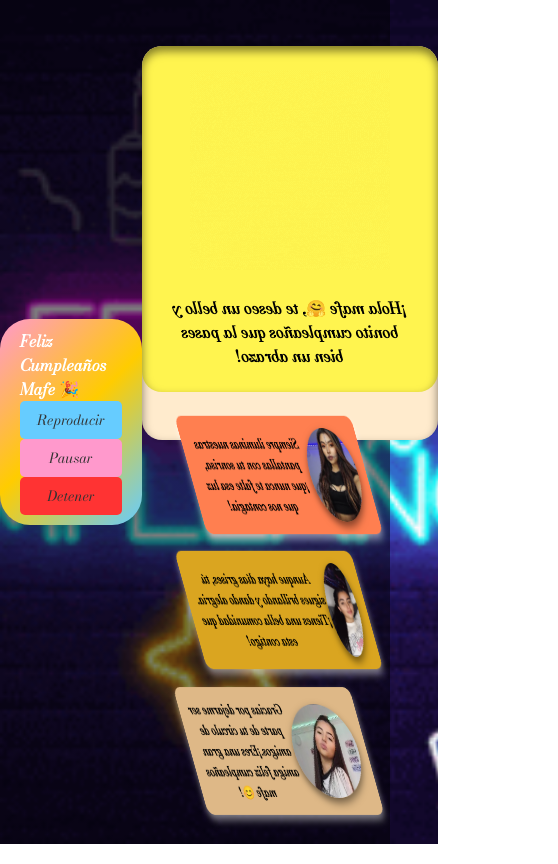
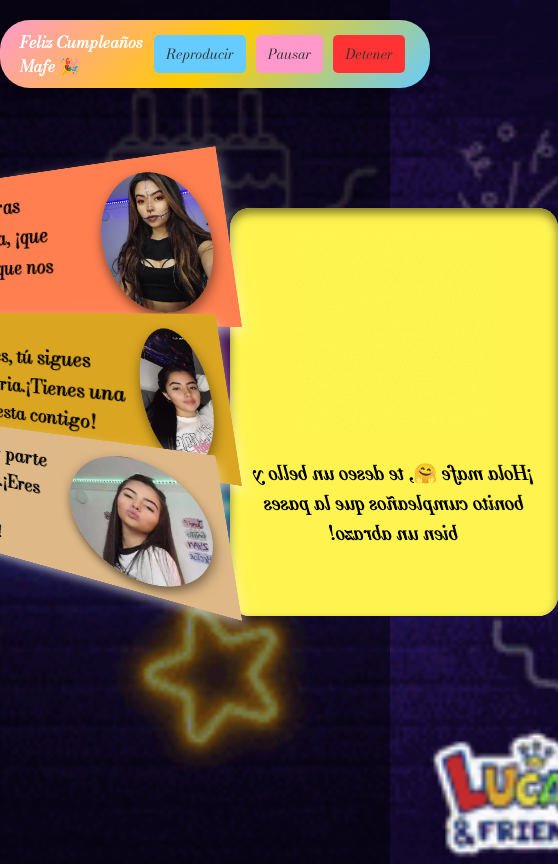
Before and after one commit to archediroero/archediroero.github.io, a plain HTML site: page index.html in a window 390 px wide. Shown: the whole page, 558 px wide, since content can reach past the window. Drawn offline with nearby package versions, Linux system fonts and the light colour scheme.

Commit message:
style.css

```diff
--- a/style.css
+++ b/style.css
@@ -1,203 +1,100 @@
 @import url('https://fonts.googleapis.com/css2?family=Bodoni+Moda:ital@1&display=swap');
-
-* {
+*{
     padding: 0;
     margin: 0;
     font-family: 'Bodoni Moda', serif;
 }
-
-body {
+body{
     height: 100vh;
-    background: linear-gradient(rgba(0, 0, 0, 0.5), rgba(0, 0, 0, 0.5)), url(bday.gif);
+    background: linear-gradient(rgba(0,0,0,0.5),rgba(0,0,0,0.5)),url(bday.gif);
     background-position: center;
     background-repeat: no-repeat;
     background-size: cover;
-    display: flex;
-    justify-content: center;
-    align-items: center;
-    overflow: hidden;
 }
-
-.container {
+.container{
     perspective: 1000px;
-    width: 100%;
-    display: flex;
-    justify-content: center;
-    align-items: center;
-    flex-direction: column;
 }
-
-.card {
+.card{
     width: 280px;
     height: 360px;
-    position: relative;
-    top: 0;
-    transition: 0.3s;
-    transform-style: preserve-3d;
+    position: absolute;
+    top: 100px;
+    left: 230px;
+    transition: ;
+    transform-style:;
 }
-
-.card:hover {
+.card:hover{
     transform: rotateY(180deg);
 }
-
-.block {
-    position: relative;
-    display: flex;
-    justify-content: center;
-    flex-wrap: wrap;
-    padding-top: 20px;
-    gap: 15px;
+.block{
+    position: absolute;
+    top:200px;
+    right: 600px;
+    perspective: 800px;
 }
-
-.outside,
-.inside {
+.outside,.inside{
     width: 100%;
     height: 100%;
     border-radius: 20px;
     text-align: center;
     padding: 1.5rem;
 }
-
-.outside {
+.outside{
     background-color: blanchedalmond;
-    box-shadow: inset 0 5px 10px rgba(0, 0, 0, 0.5);
+    box-shadow: inset 0 5px 10px rgba(0,0,0,0.5);
     position: absolute;
     backface-visibility: hidden;
 }
-
-.outside h1 {
-    font-size: 2rem;
+.outside h1{
+    font-size: 3rem;
     font-weight: bold;
     color: salmon;
     margin-bottom: 30px;
 }
-
-.inside {
+.inside{
     background-color: rgb(255, 244, 79);
-    box-shadow: inset 0 5px 10px rgba(0, 0, 0, 0.5);
+    box-shadow: inset 0 5px 10px rgba(0,0,0,0.5);
     transform: rotateY(180deg);
 }
-
-.inside h3 {
-    font-size: 1rem;
+.inside h3{
+    font-size: 1.2rem;
     font-weight: bold;
     margin-top: 20px;
 }
-
-.frames {
-    width: 150px;
+.frames{
+    width: 400px;
     height: 150px;
     box-shadow: 0 5px 10px rgba(255, 255, 255, 0.5);
     display: flex;
     align-items: center;
-    justify-content: center;
-    padding: 0.8rem;
+    justify-content: space-around;
+    padding: 0 0.8rem;
+
     transform: rotateY(-230deg) rotateX(20deg);
-    position: relative;
-    border-radius: 10px;
-    text-align: center;
+    position: absolute;
 }
-
-.frames img {
-    width: 80px;
-    height: 80px;
+.frames img{
+    width: 125px;
+    height: 125px;
     border-radius: 50%;
-    box-shadow: 0 5px 10px rgba(0, 0, 0, 0.5);
+    box-shadow: 0 5px 10px rgba(0,0,0,0.5);
 }
-
-.frames p {
-    font-size: 0.9rem;
-    font-weight: bold;
+.frames p{
+   font-size: 20px;
+   font-weight: bold;
+   transform: rotateY(180deg);
 }
-
-.frames:nth-child(1) {
+.frames:nth-child(1)
+{
+    top:-130px;
+    z-index: -1;
     background-color: coral;
 }
-
-.frames:nth-child(2) {
+.frames:nth-child(2){
     background-color: goldenrod;
 }
-
-.frames:nth-child(3) {
+.frames:nth-child(3)
+{
+    top:110px;
     background-color: burlywood;
 }
-
-.audio-container {
-    width: 100%;
-    max-width: 500px;
-    margin: 20px auto;
-    background: linear-gradient(135deg, #ff99cc, #ffcc00, #66ccff);
-    padding: 10px 20px;
-    border-radius: 30px;
-    display: flex;
-    justify-content: space-between;
-    align-items: center;
-    box-shadow: 0px 4px 10px rgba(0, 0, 0, 0.1);
-}
-
-.audio-container button {
-    background-color: #fff;
-    border: none;
-    color: #333;
-    padding: 8px 12px;
-    font-size: 14px;
-    cursor: pointer;
-    border-radius: 5px;
-    margin: 0 5px;
-    transition: background-color 0.3s;
-}
-
-.audio-container button:hover {
-    background-color: #ffcc00;
-    color: #fff;
-}
-
-.audio-container .play {
-    background-color: #66ccff;
-}
-
-.audio-container .pause {
-    background-color: #ff99cc;
-}
-
-.audio-container .stop {
-    background-color: #ff3333;
-}
-
-/* Media Queries for Responsiveness */
-@media (max-width: 768px) {
-    .card {
-        width: 100%;
-        height: auto;
-        margin-top: 20px;
-    }
-
-    .block {
-        flex-direction: column;
-        gap: 10px;
-    }
-
-    .frames {
-        width: 100%;
-        height: auto;
-    }
-
-    .frames img {
-        width: 100px;
-        height: 100px;
-    }
-
-    .frames p {
-        font-size: 14px;
-    }
-
-    .audio-container {
-        flex-direction: column;
-        align-items: center;
-    }
-
-    .audio-container button {
-        width: 100%;
-        margin: 5px 0;
-    }
-}
```
